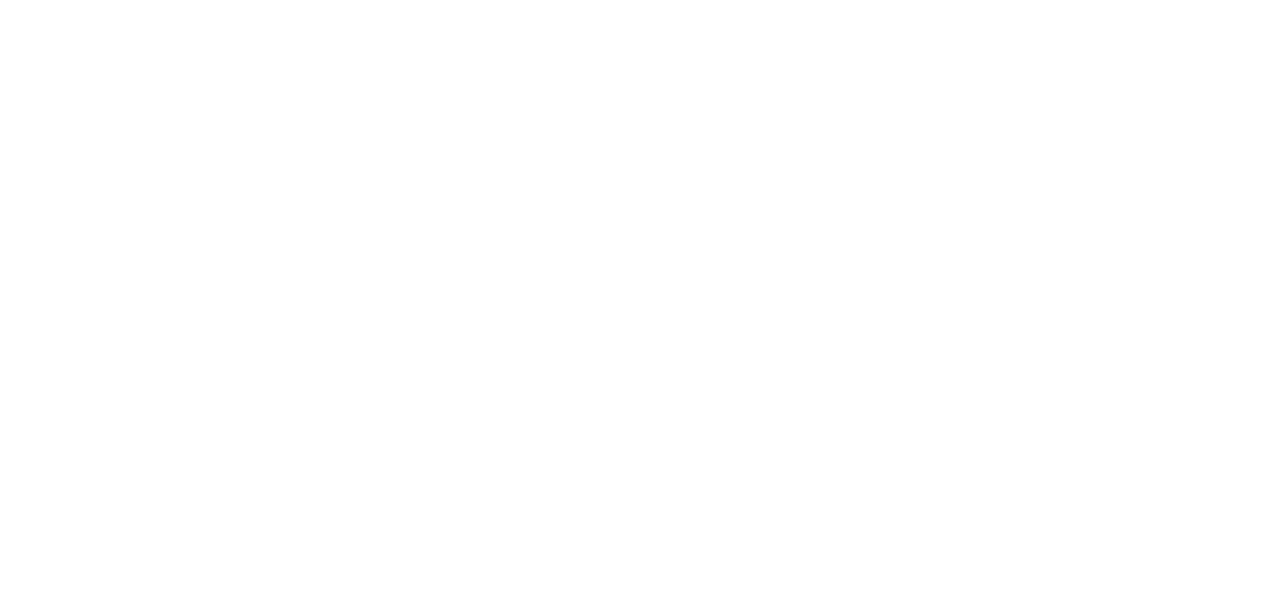
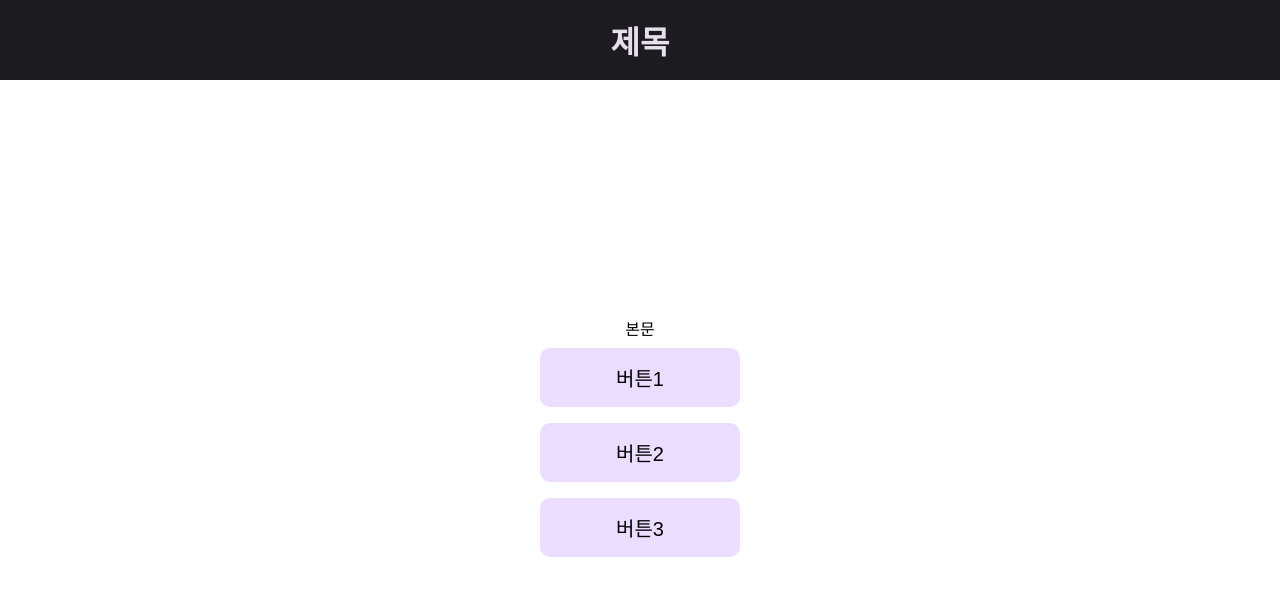
Before and after one commit to KHEN-ROE/k2_js1, a plain HTML site: page index.html in a window 1280 px wide. Drawn offline with Linux system fonts and the light colour scheme.

Commit message:
1월 17일

```diff
--- a/index.html
+++ b/index.html
@@ -4,11 +4,16 @@
     <meta charset="UTF-8">
     <meta name="viewport" content="width=device-width, initial-scale=1.0">
     <title>자바스크립트</title>
-    <script>
-        alert("안녕하세요.");
-    </script>
+    <link rel="stylesheet" href="./styles/index.css">
+    <script src="./scripts/index.js"></script>
 </head>
 <body>
+    <header>
+        <h1>제목</h1>
+    </header>
+    <main id="content">
+        본문
+    </main>
 
 </body>
 </html>
--- /dev/null
+++ b/scripts/index.js
@@ -0,0 +1,74 @@
+//자바스크립트 랜더링 제어
+
+// document.addEventListener("DOMContentLoaded", function () { //내용이 없는 콜백함수
+//     // document.getElementById("idh1").innerHTML ="K-Digital";//해당하는 id를 찾아서 글자를 바꿔라
+//     //DOM 요소 생성
+// });
+
+
+//DOM 요소 생성 함수
+// function domAdd() {
+//     console.log('domAdd');
+// }
+
+const domAdd = () => { //const는 상수. 변수 내용이 바뀌지 않음 변수에 funcion도 집어넣을 수 있다
+    console.log('domAdd');
+    const btn1 = document.createElement("button");
+    btn1.innerHTML = "버튼1";
+    btn1.id= "bt1";
+    btn1.className = "btc";
+
+    document.getElementById("content").append(btn1);
+
+    const btn2 = document.createElement("button");
+    btn2.innerHTML = "버튼2";
+    btn2.id= "bt2";
+    btn2.className = "btc";
+
+    document.getElementById("content").append(btn2);
+
+    const btn3 = document.createElement("button");
+    btn3.innerHTML = "버튼3";
+    btn3.id= "bt3";
+    btn3.className = "btc";
+
+    document.getElementById("content").append(btn3);
+}
+
+//DOM 요소 접근
+const domRead = () =>{
+    const btc = document.querySelectorAll(".btc") ;
+    console.log(btc);
+
+    //for 순회
+    console.log("**for**");
+    for(let i=0; i<btc.length; i++) { //let은 바뀐다. const는 안바뀜. 자바스크립트에선 이 두개 밖에 없다 int,double이런거 안씀
+        console.log(btc[i]);
+    }
+
+    //for ... in 순회. break 못 걺-?
+    console.log("**for in**");
+    for(let k in btc) {
+        console.log(btc[k]);
+    }
+
+    //for each 순회
+    console.log("**for each**");
+    btc.forEach((item, k) => console.log(item, k)) //item은 그냥 변수명
+
+    //for ... of 순회. break, continue 가능
+    console.log("**for of**");
+    for(let [k,item] of btc.entries()) {//key는 배열의 index를 의미함
+        console.log(k, item.innerHTML);
+        if (k==1) break;
+    }
+}
+
+//자바스크립트 랜더링 제어
+document.addEventListener("DOMContentLoaded", () => {//function이 없는 함수는 화살표로 대체 가능
+    //DOM 요소 생성
+    domAdd();
+
+    //DOM 요소 접근
+    domRead();
+}) ;
--- /dev/null
+++ b/styles/index.css
@@ -0,0 +1,43 @@
+* {
+    margin: 0px;
+    padding: 0px;
+}
+
+header {
+    width: 100%;
+    height: 10vh;
+    background-color: #1C1B1F;
+    color: #E7E0EC;
+    display: flex;
+    justify-content: center;
+    align-items: center;
+}
+
+main {
+    width: 100%;
+    height: 90vh;
+    display: flex;
+    flex-direction: column;
+    justify-content: center;
+    align-items: center;
+
+}
+
+button {
+    margin: 1vh;
+    width: 50vw;
+    max-width: 200px;
+    border: none;
+    cursor: pointer;
+    text-align: center;
+    text-decoration: none ;
+    padding: 15px 32px;
+    border-radius: 10px;
+    font-size: 20px;
+    background-color: #EADDFF;
+
+}
+button:active, button:hover {
+    background-color: #381E72;
+    color: white;
+}
```
